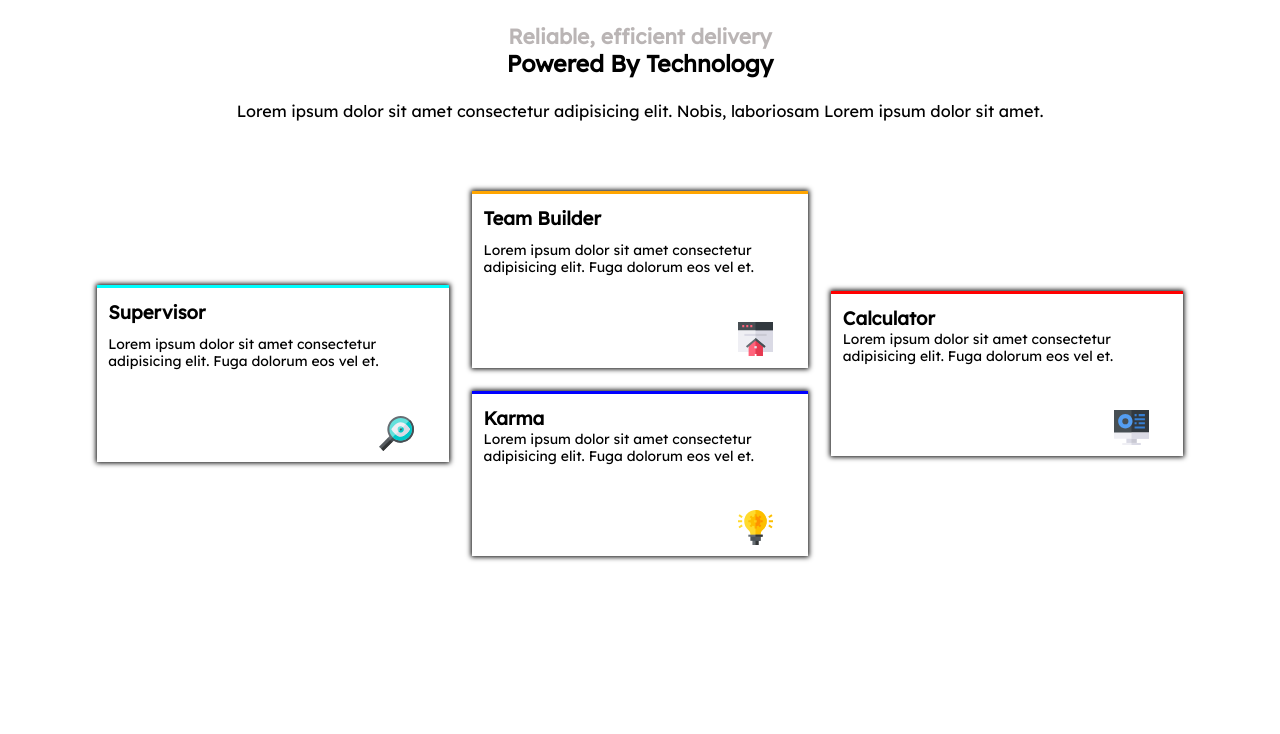
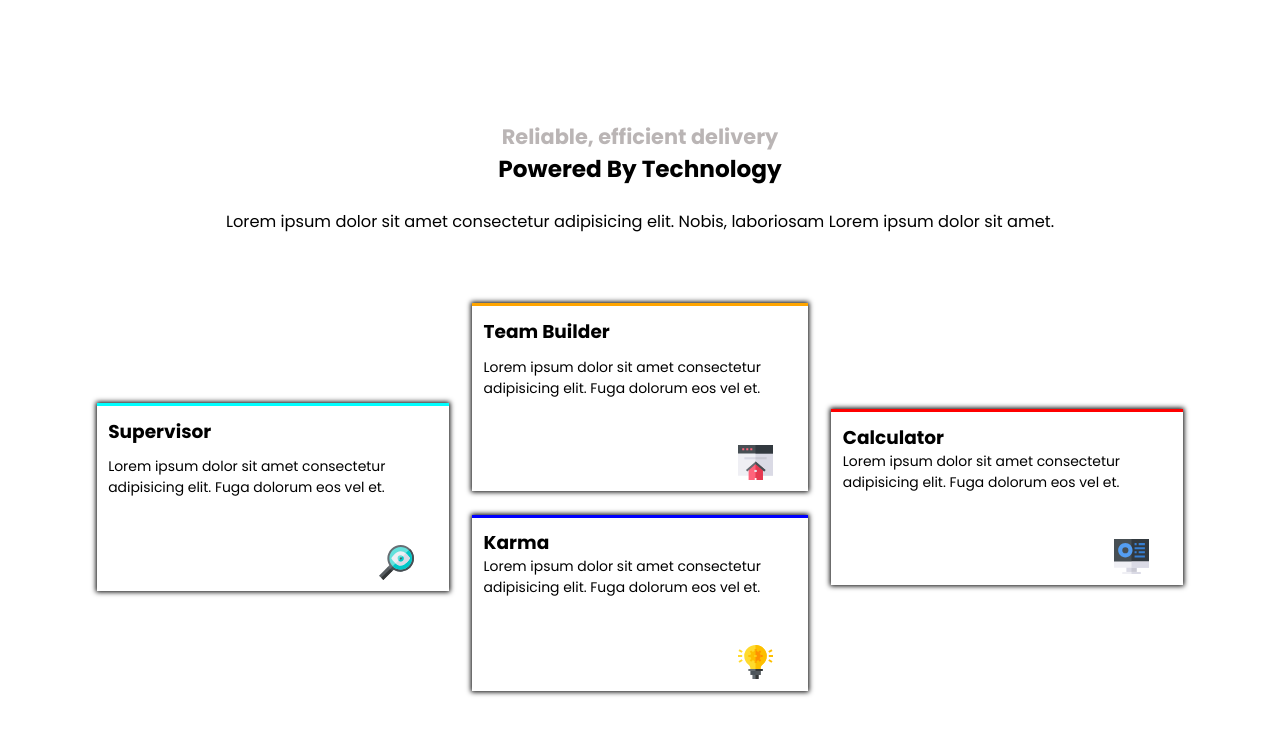
Before and after one commit to YounusHussain151214726/Mid-Level-Challange-11, a plain HTML site: page index.html in a window 1280 px wide. Drawn offline with Linux system fonts and the light colour scheme.

Commit message:
30-oct-22

```diff
--- a/Card.css
+++ b/Card.css
@@ -11,20 +11,25 @@
   box-sizing: border-box;
 }
 body {
-  font-family: "Lexend Deca", sans-serif;
+  font-family: "Poppins", sans-serif;
   font-size: 1rem;
   text-align: center;
 }
 
 html {
   font-size: 72.5%;
-  font-family: "Lexend Deca", sans-serif;
+  font-family: "Poppins", sans-serif;
 }
 
 .Container {
   max-width: 1110px;
   width: 90%;
   margin: 0 auto;
+  display: flex;
+  flex-direction: column;
+  align-items: center;
+  height: 100vh;
+  justify-content: center;
 }
 
 .gridContainer {
@@ -167,6 +172,9 @@ html {
 } */
 
 @media only screen and (min-width: 360px) and (max-width: 900px) {
+  * {
+    box-sizing: border-box;
+  }
   .gridContainer {
     flex-direction: column;
   }
--- a/index.html
+++ b/index.html
@@ -7,16 +7,10 @@
     <title>Card - 11</title>
     <link rel="stylesheet" href="Card.css" />
 
-    <link rel="preconnect" href="https://fonts.googleapis.com" />
-    <link rel="preconnect" href="https://fonts.gstatic.com" crossorigin />
-    <link
-      href="https://fonts.googleapis.com/css2?family=Lexend+Deca&display=swap"
-      rel="stylesheet"
-    />
+    <link href="https://fonts.googleapis.com/css2?family=Poppins:wght@200;400;700&display=swap" rel="stylesheet">
   </head>
   <body>
     <main>
-      <section>
         <div class="Container">
           <div class="content">
             <h3>Reliable, efficient delivery</h3>
@@ -81,7 +75,6 @@
             </div>
           </div>
         </div>
-      </section>
     </main>
   </body>
 </html>
```
